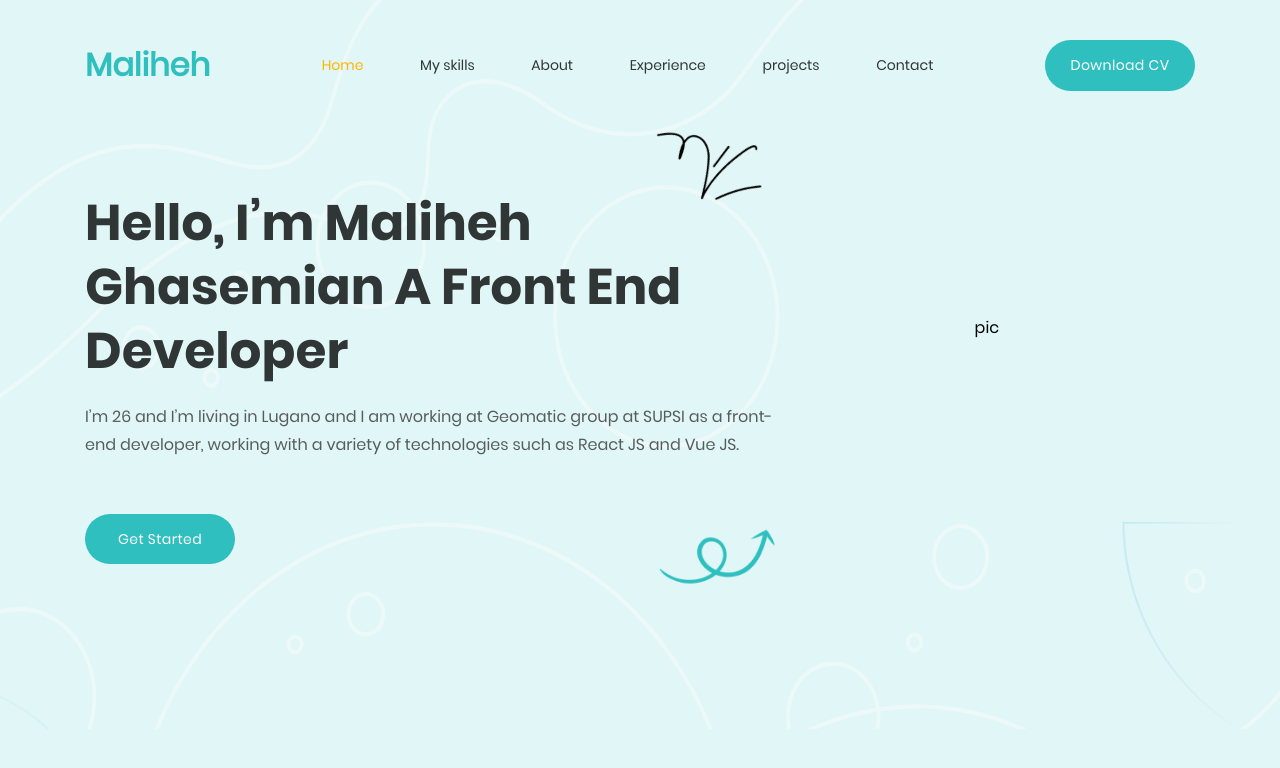
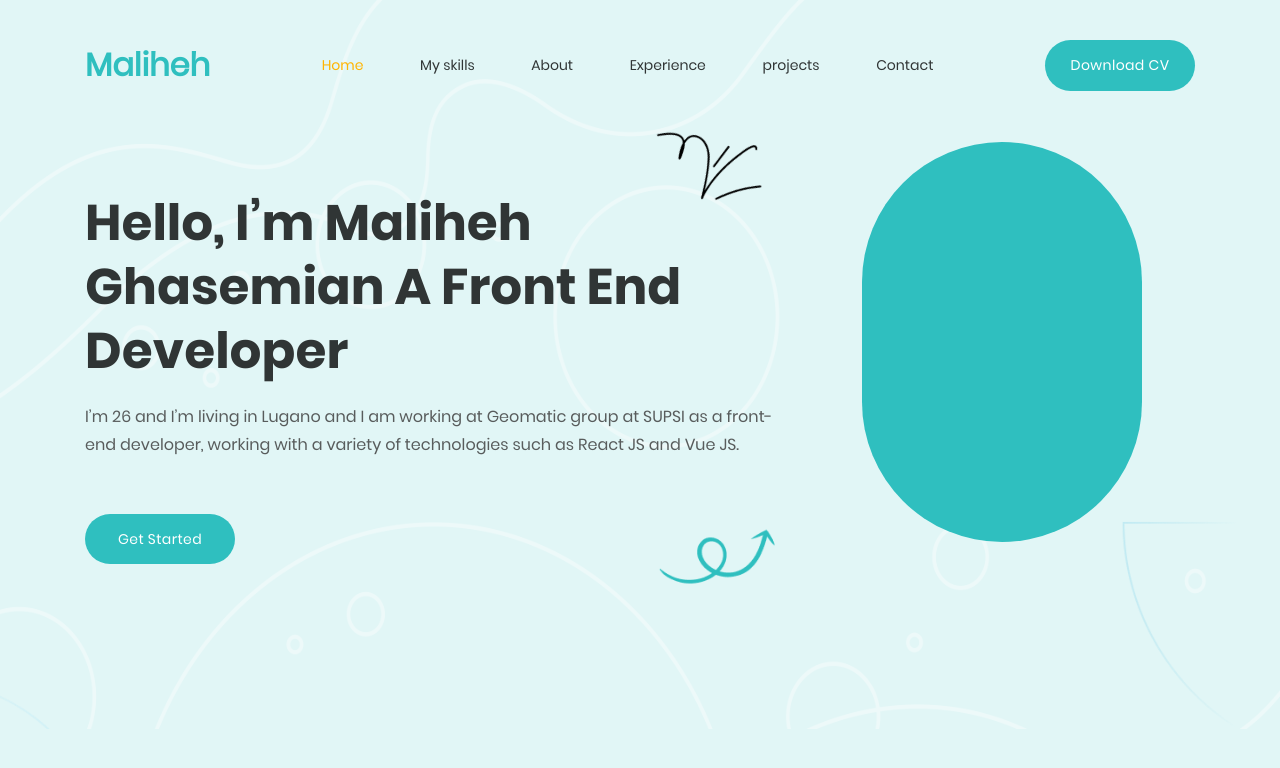
Before and after one commit to malihgh/portfolio, a React (Vite) app: page / in a window 1280 px wide. Shown: the top 768 px of the page. Built offline with nearby package versions, Linux system fonts and the light colour scheme.

Commit message:
feat : Make Profile component in Home.

```diff
--- a/src/pages/Home/Home.tsx
+++ b/src/pages/Home/Home.tsx
@@ -1,6 +1,7 @@
 import Header from "pages/Home/components/Header";
 import * as Styled from "./styles";
 import Info from "pages/Home/components/Info/Info";
+import Profile from "./components/Profile/Profile";
 
 const Home = () => {
   return (
@@ -8,7 +9,7 @@ const Home = () => {
       <Header />
       <Styled.Row>
         <Info />
-        <Styled.Pic>pic</Styled.Pic>
+        <Profile />
       </Styled.Row>
     </Styled.Container>
   );
--- /dev/null
+++ b/src/pages/Home/components/Profile/Profile.tsx
@@ -0,0 +1,11 @@
+import * as Styled from "./styles";
+
+const Profile = () => {
+  return (
+    <Styled.ProfileContainer>
+      <Styled.Frame></Styled.Frame>
+    </Styled.ProfileContainer>
+  );
+};
+
+export default Profile;
--- /dev/null
+++ b/src/pages/Home/components/Profile/index.ts
@@ -0,0 +1 @@
+export { default } from "./Profile";
--- /dev/null
+++ b/src/pages/Home/components/Profile/styles.tsx
@@ -0,0 +1,18 @@
+import styled from "@emotion/styled";
+import { MuiEmotion } from "core/types/MuiEmotion";
+
+export const ProfileContainer = styled.div`
+  flex: 3;
+  display: flex;
+  justify-content: center;
+  align-items: center;
+`;
+
+export const Frame = styled.div<MuiEmotion>`
+  width: 280px;
+  height: 400px;
+  flex-shrink: 0;
+  border-radius: 280px;
+  margin: 30px 0 0 30px;
+  background-color: ${({ theme }) => theme.palette.primary.main};
+`;
--- a/src/pages/Home/styles.ts
+++ b/src/pages/Home/styles.ts
@@ -22,11 +22,3 @@ export const Row = styled.div`
   align-items: center;
   justify-content: space-between;
 `;
-
-export const Pic = styled.div`
-  flex: 3;
-  display: flex;
-  flex-direction: row;
-  align-items: center;
-  justify-content: center;
-`;
```
